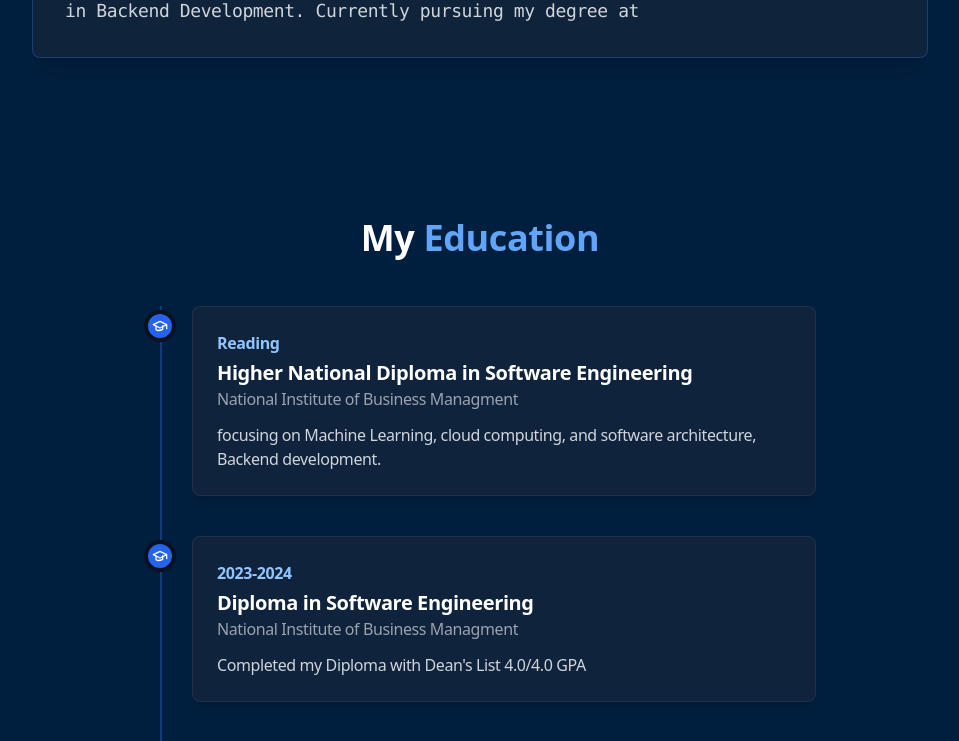
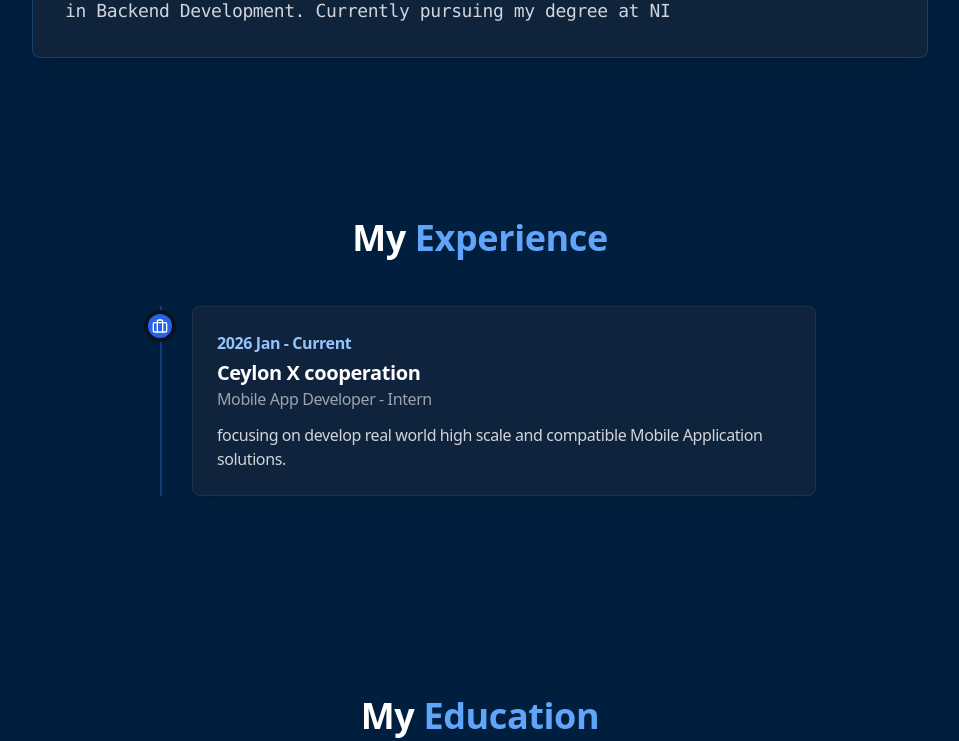
Before and after one commit to Chanukaa2002/portfolio, a React (Vite) app: page / in a window 1280 px wide. Shown: the part 1060-1801 px from the top of the page, without its empty margins (160-1119 px from the left). Built offline with nearby package versions, Linux system fonts and the light colour scheme.

Commit message:
update experiance section

```diff
--- a/src/App.jsx
+++ b/src/App.jsx
@@ -87,6 +87,24 @@ const EducationIcon = ({ className }) => (
   >
     <path d="M22 10v6M2 10l10-5 10 5-10 5z"></path>
     <path d="M6 12v5c0 1.66 4 3 10 0v-5"></path>
+  </svg>
+);
+
+const ExperienceIcon = ({ className }) => (
+  <svg
+    xmlns="http://www.w3.org/2000/svg"
+    width="24"
+    height="24"
+    viewBox="0 0 24 24"
+    fill="none"
+    stroke="currentColor"
+    strokeWidth="2"
+    strokeLinecap="round"
+    strokeLinejoin="round"
+    className={className}
+  >
+    <rect x="2" y="7" width="20" height="14" rx="2" ry="2"></rect>
+    <path d="M16 21V5a2 2 0 0 0-2-2h-4a2 2 0 0 0-2 2v16"></path>
   </svg>
 );
 
@@ -741,6 +759,45 @@ const About = () => {
   );
 };
 
+const Experience = () => {
+  const [ref, animationClasses] = useScrollAnimation();
+  const experienceHistory = [
+    {
+      company: "Ceylon X cooperation",
+      position: "Mobile App Developer - Intern",
+      timePeriod: "2026 Jan - Current",
+      description:
+        " focusing on develop real world high scale and compatible Mobile Application solutions.",
+    },
+  ];
+  return (
+    <section id="experience" ref={ref} className={`py-20 ${animationClasses}`}>
+      <div className="container px-4 mx-auto">
+        <h2 className="mb-12 text-4xl font-bold text-center text-white">
+          My <span className="text-blue-400">Experience</span>
+        </h2>
+        <div className="relative max-w-2xl mx-auto">
+          <div className="absolute left-4 top-0 h-full w-0.5 bg-blue-500/30"></div>
+          {experienceHistory.map((exp, index) => (
+            <div key={index} className="relative pl-12 mb-10">
+              <div className="absolute left-0 top-1 w-8 h-8 bg-blue-600 rounded-full border-4 border-[#0b1120] flex items-center justify-center">
+                <ExperienceIcon className="w-4 h-4 text-white" />
+              </div>
+              <div className="p-6 border rounded-lg shadow-lg bg-slate-800/50 backdrop-blur-sm border-slate-700/50">
+                <p className="mb-1 font-semibold text-blue-300">
+                  {exp.timePeriod}
+                </p>
+                <h3 className="text-xl font-bold text-white">{exp.company}</h3>
+                <p className="mb-3 text-gray-400">{exp.position}</p>
+                <p className="text-gray-300">{exp.description}</p>
+              </div>
+            </div>
+          ))}
+        </div>
+      </div>
+    </section>
+  );
+};
 const Education = () => {
   const [ref, animationClasses] = useScrollAnimation();
   const educationHistory = [
@@ -1354,6 +1411,7 @@ export default function App() {
       <main className="relative z-10">
         <Hero />
         <About />
+        <Experience />
         <Education />
         <Skills />
         <Projects onShowMore={handleShowAllProjects} />
```
